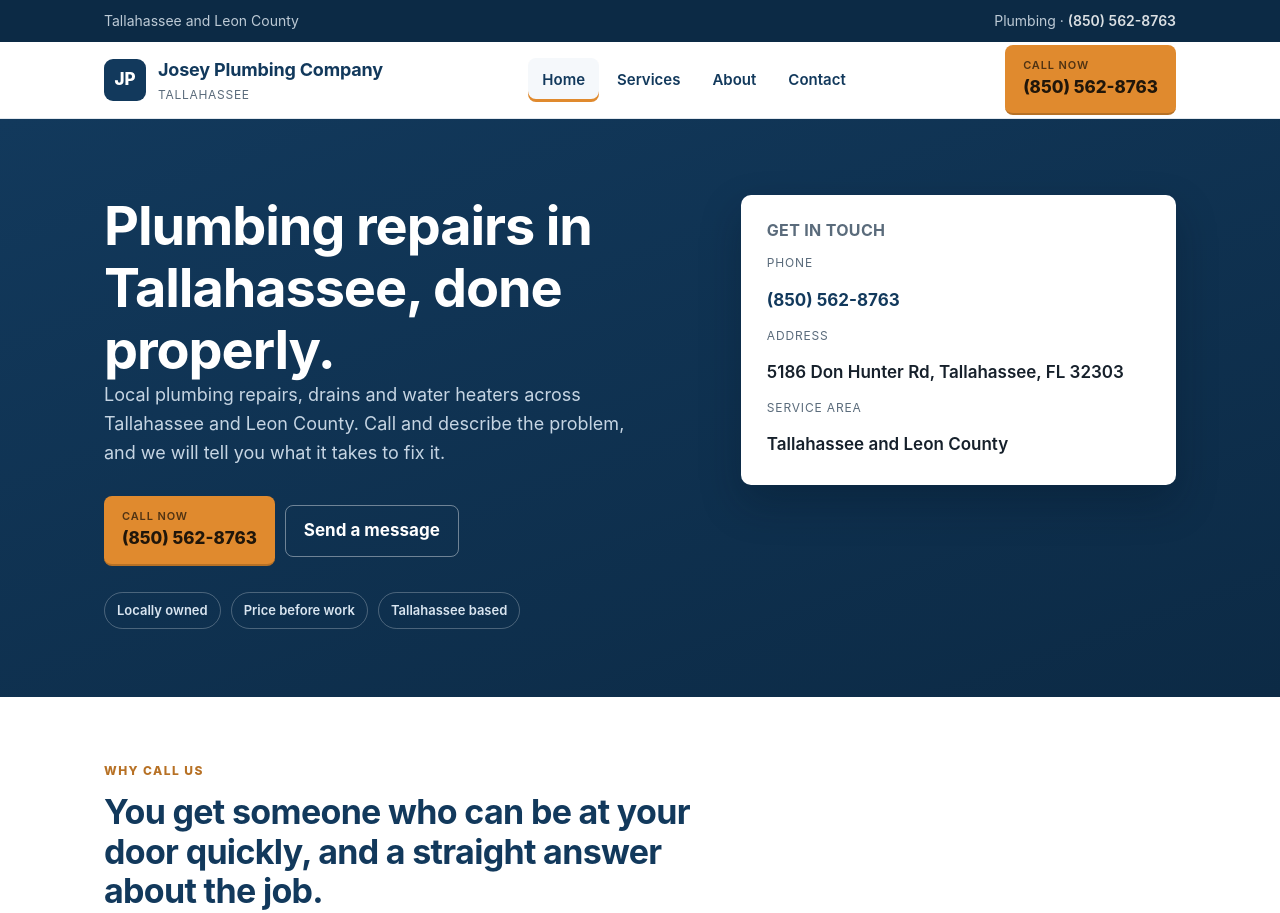
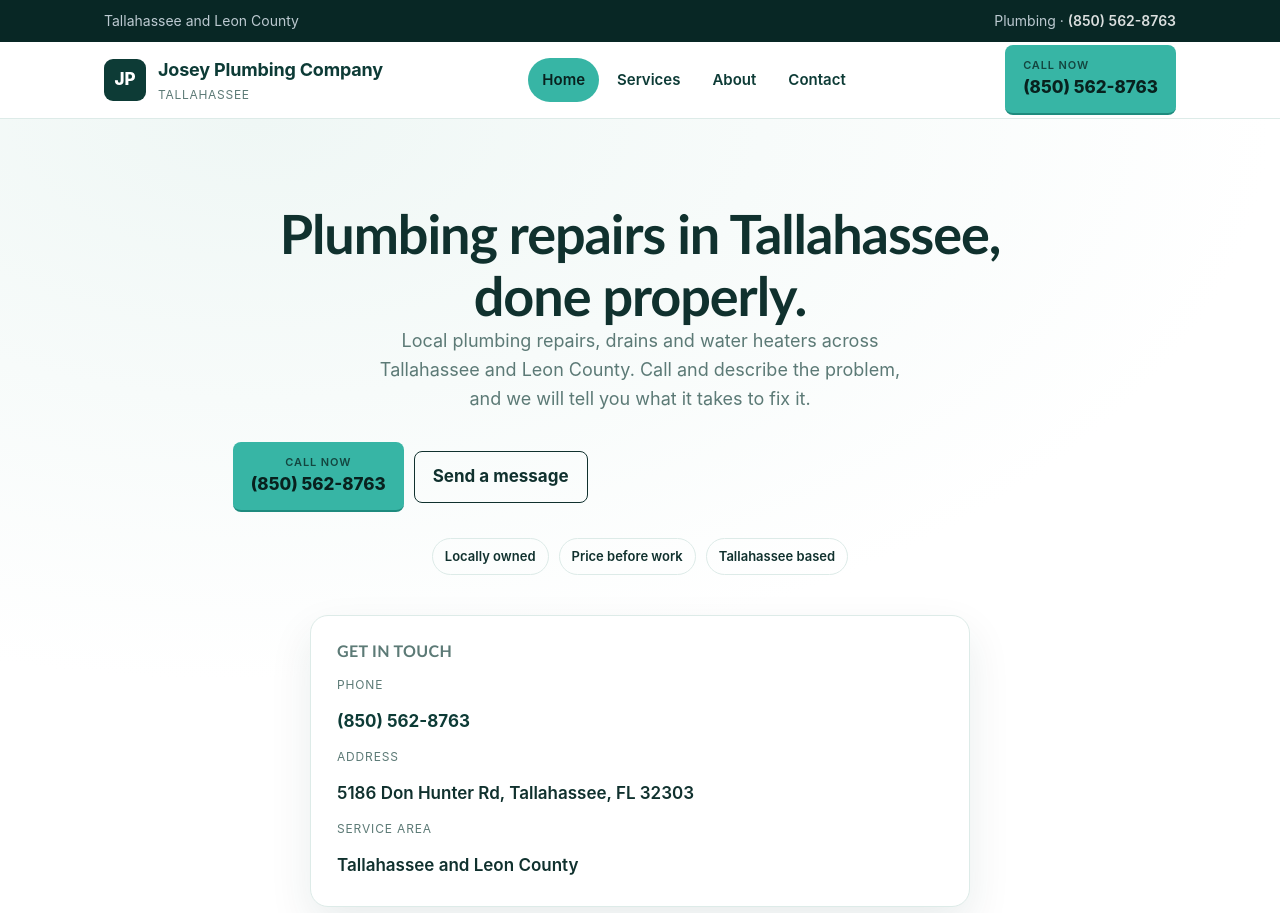
Before and after one commit to shulenbergerlogan-ops/lsdigitalsai-samples, a plain HTML site: page josey-plumbing-company/index.html in a window 1280 px wide. Shown: the top 913 px of the page. Drawn offline with Linux system fonts and the light colour scheme.

Commit message:
Publish josey-plumbing-company/index.html

```diff
--- a/josey-plumbing-company/index.html
+++ b/josey-plumbing-company/index.html
@@ -6,11 +6,11 @@
 <title>Josey Plumbing Company | Plumber in Tallahassee</title>
 <meta name="description" content="Josey Plumbing Company — plumber in Tallahassee. Local plumbing repairs, drains and water heaters across Tallahassee and Leon County. Call (850) 562-8763.">
 <style>
-  :root{--navy:#12395C;--navy-deep:#0C2A45;--accent:#E08A2E;--accent-dark:#B77125;--ink:#16202B;--muted:#5A6B7B;--line:#E2E8EE;--paper:#FFFFFF;--wash:#F5F8FB;--radius:10px;--sans:-apple-system,BlinkMacSystemFont,"Segoe UI",Roboto,Helvetica,Arial,sans-serif}
+  :root{--navy:#12395C;--navy-deep:#0C2A45;--accent:#E08A2E;--accent-dark:#B77125;--ink:#16202B;--muted:#5A6B7B;--line:#E2E8EE;--paper:#FFFFFF;--wash:#F5F8FB;--radius:10px;--sans:-apple-system,BlinkMacSystemFont,"Segoe UI",Roboto,Helvetica,Arial,sans-serif;--display:var(--sans);--accent-ink:#20160A}
   *{box-sizing:border-box}
   html{scroll-behavior:smooth}
   body{margin:0;font-family:var(--sans);color:var(--ink);background:var(--paper);-webkit-font-smoothing:antialiased;line-height:1.6;font-size:17px}
-  h1,h2,h3,h4{margin:0;line-height:1.15;letter-spacing:-0.02em;color:var(--navy)}
+  h1,h2,h3,h4{margin:0;line-height:1.15;letter-spacing:-0.02em;color:var(--navy);font-family:var(--display)}
   p{margin:0 0 1em} a{color:var(--navy)} .wrap{max-width:1120px;margin:0 auto;padding:0 24px}
   .topbar{background:var(--navy-deep);color:#DCE6EF;font-size:14px}
   .topbar .wrap{display:flex;justify-content:space-between;align-items:center;gap:16px;min-height:42px;flex-wrap:wrap}
@@ -25,7 +25,7 @@
   nav.pages button{font:inherit;font-size:15px;font-weight:600;color:var(--navy);background:none;border:0;padding:10px 14px;border-radius:8px;cursor:pointer}
   nav.pages button:hover{background:var(--wash)}
   nav.pages button[aria-current="page"]{background:var(--wash);box-shadow:inset 0 -3px 0 var(--accent)}
-  .callbtn{display:inline-flex;align-items:center;gap:9px;background:var(--accent);color:#20160A;text-decoration:none;font-weight:800;padding:12px 18px;border-radius:8px;white-space:nowrap;border-bottom:2px solid var(--accent-dark)}
+  .callbtn{display:inline-flex;align-items:center;gap:9px;background:var(--accent);color:var(--accent-ink);text-decoration:none;font-weight:800;padding:12px 18px;border-radius:8px;white-space:nowrap;border-bottom:2px solid var(--accent-dark)}
   .callbtn:hover{filter:brightness(1.05)}
   .callbtn small{display:block;font-weight:600;font-size:11px;letter-spacing:.08em;text-transform:uppercase;opacity:.75}
   .page[hidden]{display:none}
@@ -72,7 +72,7 @@
   .form label{display:block;font-size:13px;font-weight:700;letter-spacing:.04em;text-transform:uppercase;color:var(--muted);margin:0 0 6px}
   .form input,.form textarea{width:100%;font:inherit;font-size:16px;padding:11px 13px;border:1px solid #CBD6E1;border-radius:8px;margin-bottom:16px;background:#fff;color:var(--ink)}
   .form textarea{min-height:110px;resize:vertical}
-  .form button{font:inherit;font-weight:800;background:var(--accent);color:#20160A;border:0;border-bottom:2px solid var(--accent-dark);padding:13px 20px;border-radius:8px;cursor:pointer;width:100%}
+  .form button{font:inherit;font-weight:800;background:var(--accent);color:var(--accent-ink);border:0;border-bottom:2px solid var(--accent-dark);padding:13px 20px;border-radius:8px;cursor:pointer;width:100%}
   .form .note{font-size:13px;color:var(--muted);margin:12px 0 0}
   .steps{margin:0;padding:0;list-style:none;counter-reset:s;display:grid;gap:22px}
   .steps li{counter-increment:s;position:relative;padding-left:44px;color:var(--muted);font-size:15.5px}
@@ -92,8 +92,24 @@
     section.block{padding:48px 0}
   }
 </style>
+<style>body.th-coastal{--navy:#0D3B36;--navy-deep:#082725;--accent:#37B5A5;--accent-dark:#1E8B7E;--ink:#10312E;--muted:#5C7A76;--line:#DDEBE8;--paper:#FFFFFF;--wash:#EFF7F5;--radius:18px;--accent-ink:#08211E;--display:"Trebuchet MS","Segoe UI",sans-serif}
+body.th-coastal .hero h1{color:var(--ink)}
+body.th-coastal .hero p{color:var(--muted)}
+body.th-coastal .creds li{color:var(--ink);border-color:var(--line)}
+body.th-coastal .hero .actions .ghost{color:var(--ink);border-color:var(--ink)}
+
+body.th-coastal .hero{background:radial-gradient(110% 90% at 20% 0,#EFF7F5 0%,#FFFFFF 72%);padding:84px 0 78px}
+body.th-coastal .hero .wrap{grid-template-columns:1fr;justify-items:center;text-align:center;gap:40px}
+body.th-coastal .hero h1{max-width:26ch;font-weight:600}
+body.th-coastal .hero p{margin-inline:auto}
+body.th-coastal .creds{justify-content:center}
+body.th-coastal .card-quick{max-width:660px;width:100%;text-align:left;box-shadow:0 18px 44px rgba(13,59,54,0.09);border:1px solid var(--line)}
+body.th-coastal nav.pages button{border-radius:999px}
+body.th-coastal nav.pages button[aria-current="page"]{background:var(--accent);color:var(--accent-ink);box-shadow:none}
+body.th-coastal .eyebrow{color:var(--accent-dark)}
+</style>
 </head>
-<body>
+<body class="th-coastal">
 
 <div class="topbar">
   <div class="wrap">
```
